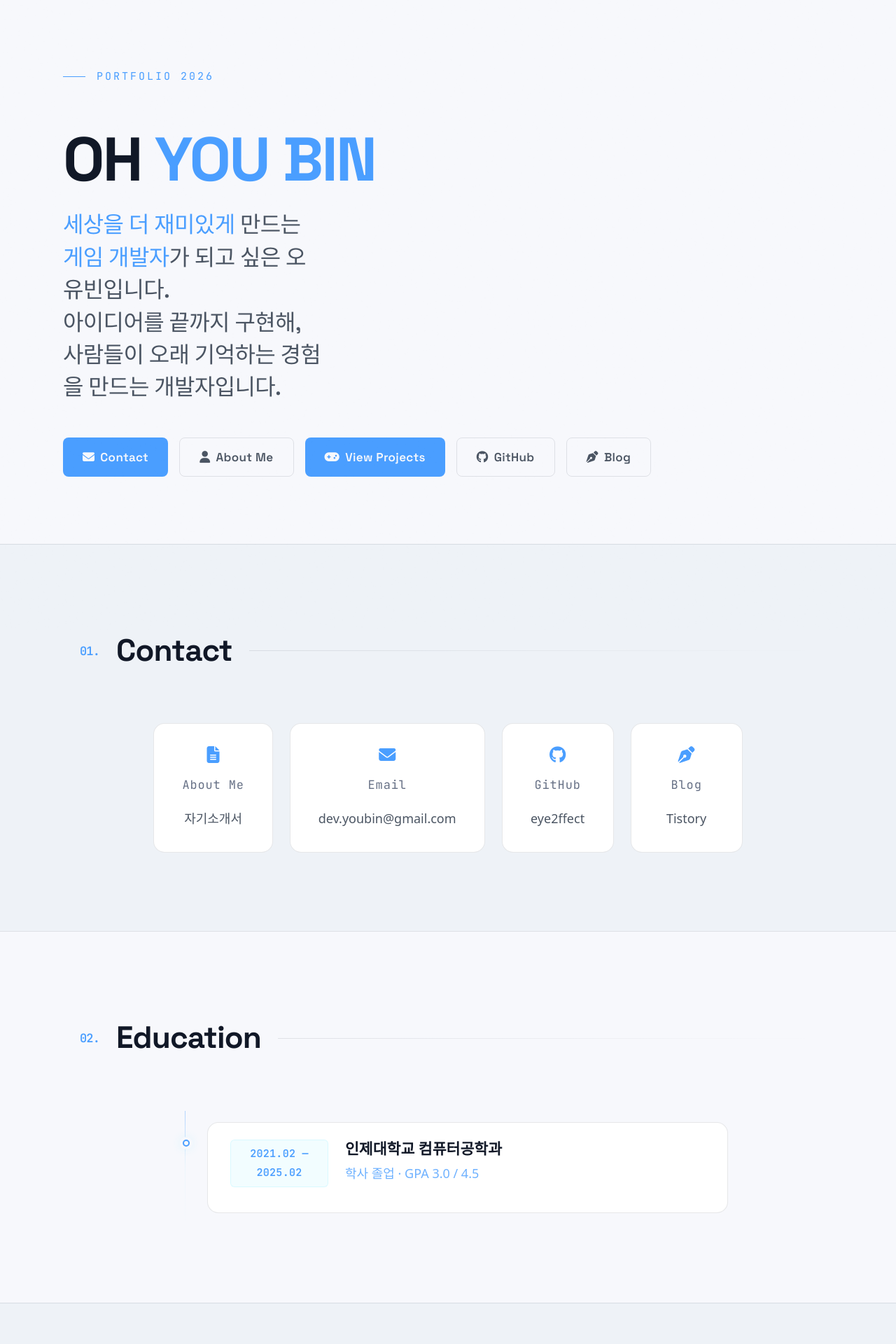
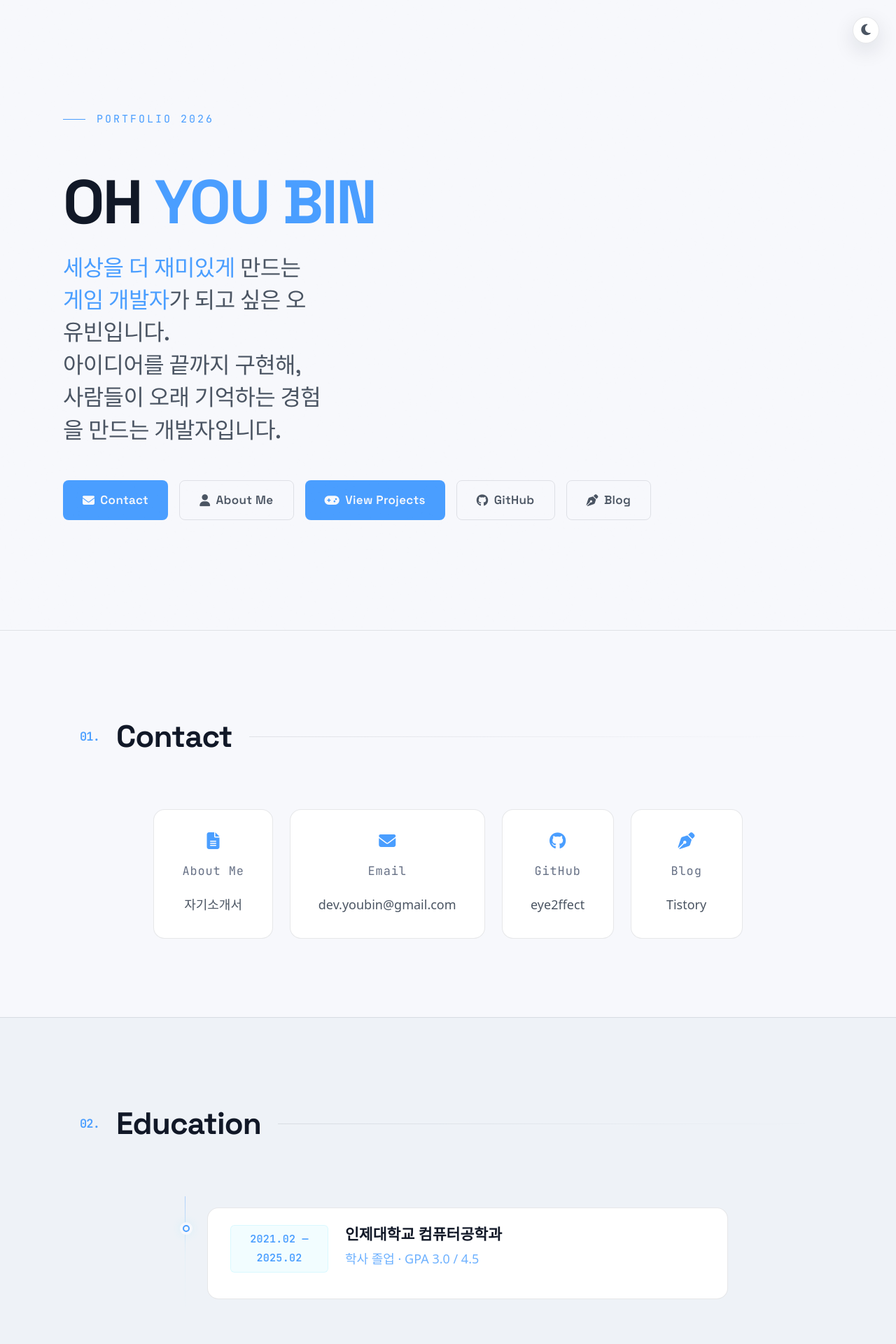
Before and after one commit to eye2ffect/eye2ffect.github.io, a Jekyll site: the page built from index.html, in a window 1280 px wide. Shown: the top 1920 px of the page at 70% size. Built offline with Jekyll 4.4.1, drawn with Linux system fonts in a browser that asks for light colours; some web fonts are replaced.

Commit message:
Add floating theme toggle

```diff
--- a/_includes/nav.html
+++ b/_includes/nav.html
@@ -14,6 +14,10 @@
         </div>
     </div>
 </nav>
+
+<button type="button" class="theme-toggle theme-toggle-floating" data-theme-toggle aria-label="다크 모드로 전환" aria-pressed="false">
+    <i class="fas fa-moon" aria-hidden="true"></i>
+</button>
 
 <section class="hero" id="hero">
     <div class="hero-inner">
--- a/assets/css/main.css
+++ b/assets/css/main.css
@@ -217,6 +217,26 @@
   color: var(--cyan);
   background: var(--bg-card-hover);
 }
+
+.theme-toggle-floating {
+  position: fixed;
+  top: var(--space-3);
+  right: var(--space-3);
+  z-index: 1002;
+  box-shadow: 0 10px 30px rgba(15, 23, 42, 0.12);
+}
+
+html[data-theme='dark'] .theme-toggle-floating {
+  box-shadow: 0 10px 30px rgba(0, 0, 0, 0.32);
+}
+
+@media (max-width: 768px) {
+  .theme-toggle-floating {
+    top: 0.75rem;
+    right: 0.75rem;
+    width: 40px;
+    height: 40px;
+  }
 }
 
 /* ================================================================
--- a/assets/js/main.js
+++ b/assets/js/main.js
@@ -11,10 +11,10 @@
 });
 
 function initThemeToggle() {
-  var button = document.querySelector('[data-theme-toggle]');
+  var buttons = document.querySelectorAll('[data-theme-toggle]');
   var root = document.documentElement;
   var themeColorMeta = document.querySelector('meta[name="theme-color"]');
-  if (!button) return;
+  if (!buttons.length) return;
 
   function applyTheme(theme) {
     var isDark = theme === 'dark';
@@ -24,11 +24,13 @@
       themeColorMeta.setAttribute('content', isDark ? '#06060c' : '#f7f8fc');
     }
 
+    buttons.forEach(function (button) {
       button.setAttribute('aria-pressed', String(isDark));
       button.setAttribute('aria-label', isDark ? '라이트 모드로 전환' : '다크 모드로 전환');
       button.innerHTML = isDark
         ? '<i class="fas fa-sun" aria-hidden="true"></i>'
         : '<i class="fas fa-moon" aria-hidden="true"></i>';
+    });
   }
 
   function getStoredTheme() {
@@ -51,10 +53,12 @@
   var savedTheme = getStoredTheme();
   applyTheme(savedTheme === 'dark' ? 'dark' : initialTheme);
 
+  buttons.forEach(function (button) {
     button.addEventListener('click', function () {
       var nextTheme = root.getAttribute('data-theme') === 'dark' ? 'light' : 'dark';
       applyTheme(nextTheme);
       setStoredTheme(nextTheme);
+    });
   });
 }
 
```
Lines whose indentation alone changed are shown as unchanged.
